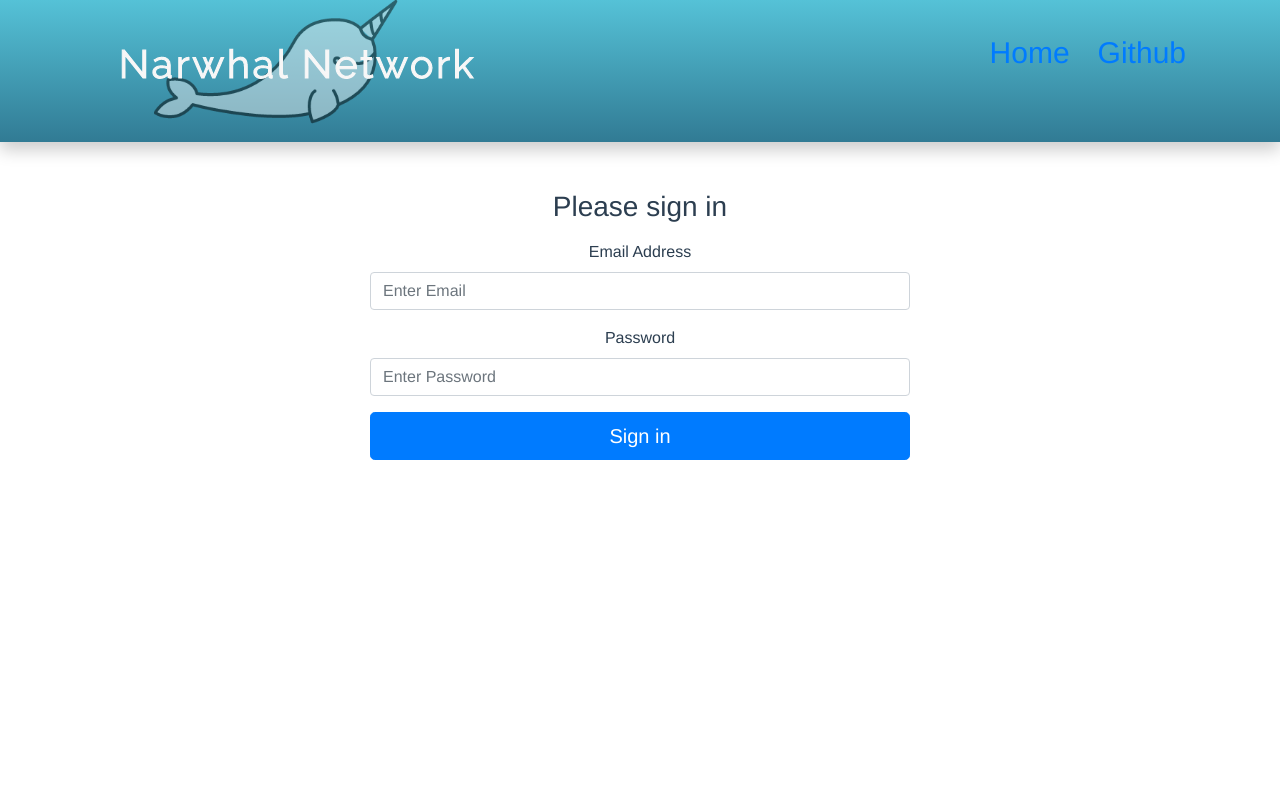
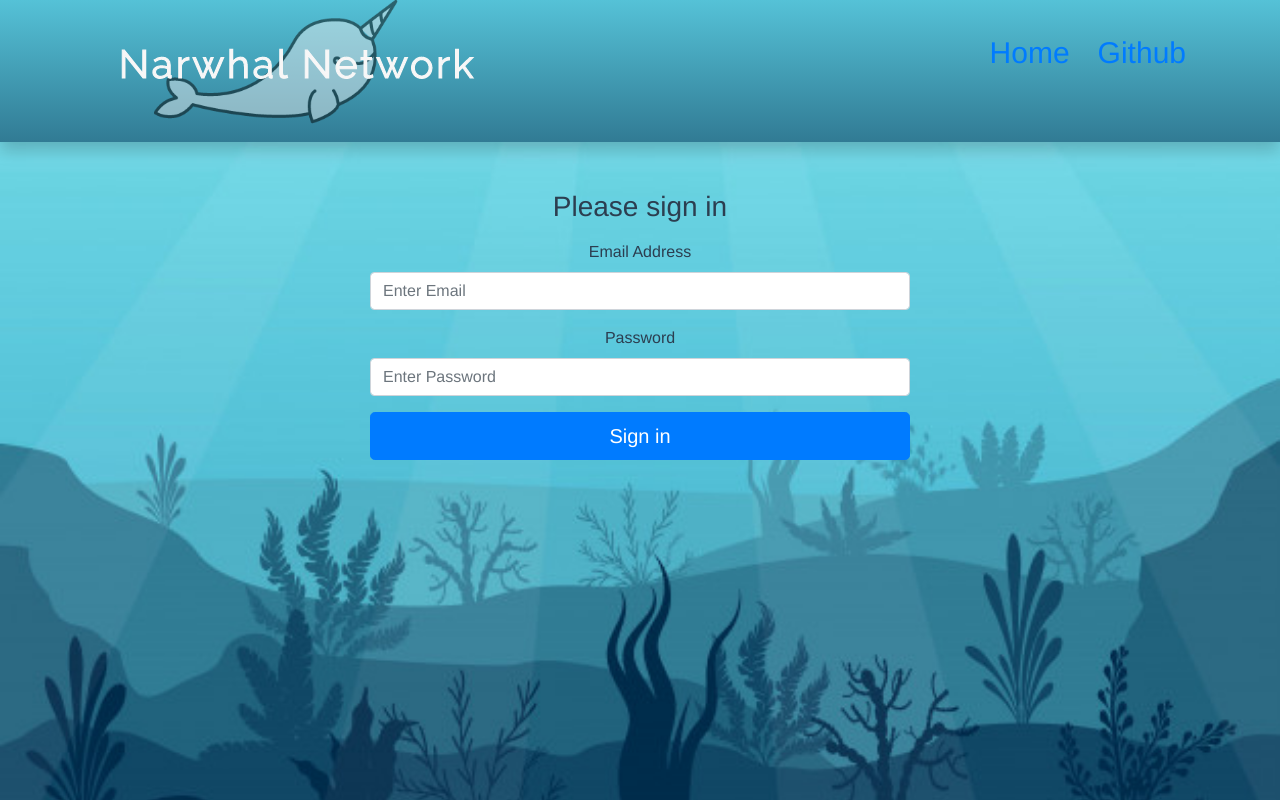
Before and after one commit to pgbettler/contactManagerV2, a Vue app in the folder frontend/my-vueapp/: page / in a window 1280 px wide. Built offline with nearby package versions, Linux system fonts and the light colour scheme.

Commit message:
Homepage background added

```diff
--- a/frontend/my-vueapp/src/App.vue
+++ b/frontend/my-vueapp/src/App.vue
@@ -15,7 +15,6 @@
 
 <script>
 import HomeComponent from './components/HomeComponent.vue';
-
 export default {
   name: 'app',
   components: {
@@ -25,19 +24,24 @@
 </script>
 
 <style>
+body {
+    background-image: url("../src/assets/underwater.jpg");
+    background-repeat: no-repeat;
+    background-size: 100%;
+}
 #app {
   font-family: 'Avenir', Helvetica, Arial, sans-serif;
   -webkit-font-smoothing: antialiased;
   -moz-osx-font-smoothing: grayscale;
   text-align: center;
   color: #2c3e50;
+
 }
     .topnav {
         overflow: hidden;
         background-image: linear-gradient(#55C2D7,#317B94) ;
         box-shadow: 0 4px 8px 0 #07889B, 0 6px 20px 0 rgba(0, 0, 0, 0.19);
     }
-
     .logoimage {
     padding: 0px 300px 500px 0px;
     }
@@ -45,7 +49,6 @@
     transition: .5s;
     box-shadow: 0 8px 16px 0 rgba(0,0,0,0.2);
     }
-
     /* Style the links inside the navigation bar */
     .topnav h1 {
     float: left;
@@ -58,17 +61,14 @@
         color: white;
         text-decoration: none;
     }
-
     /* Add a color to the active/current link */
     .topnav a.active {
     color: white;
     }
-
     /* Right-aligned section inside the top navigation */
     .topnav-right {
     float: right;
     padding: 30px 80px;
-
     }
     .topnav-right a {
         font-size: 30px;
```
Also changed, not shown: frontend/my-vueapp/src/assets/underwater.jpg (added).
